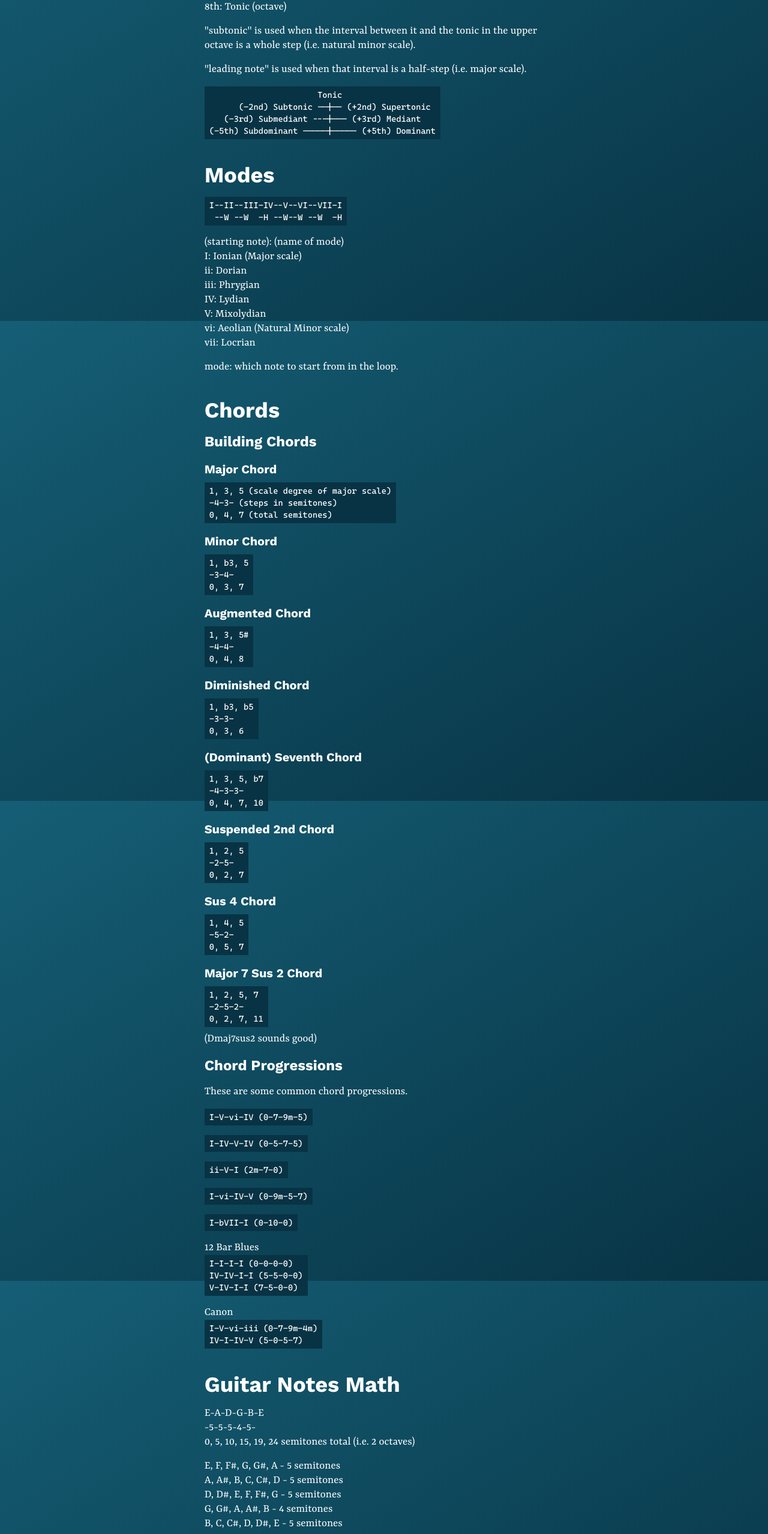
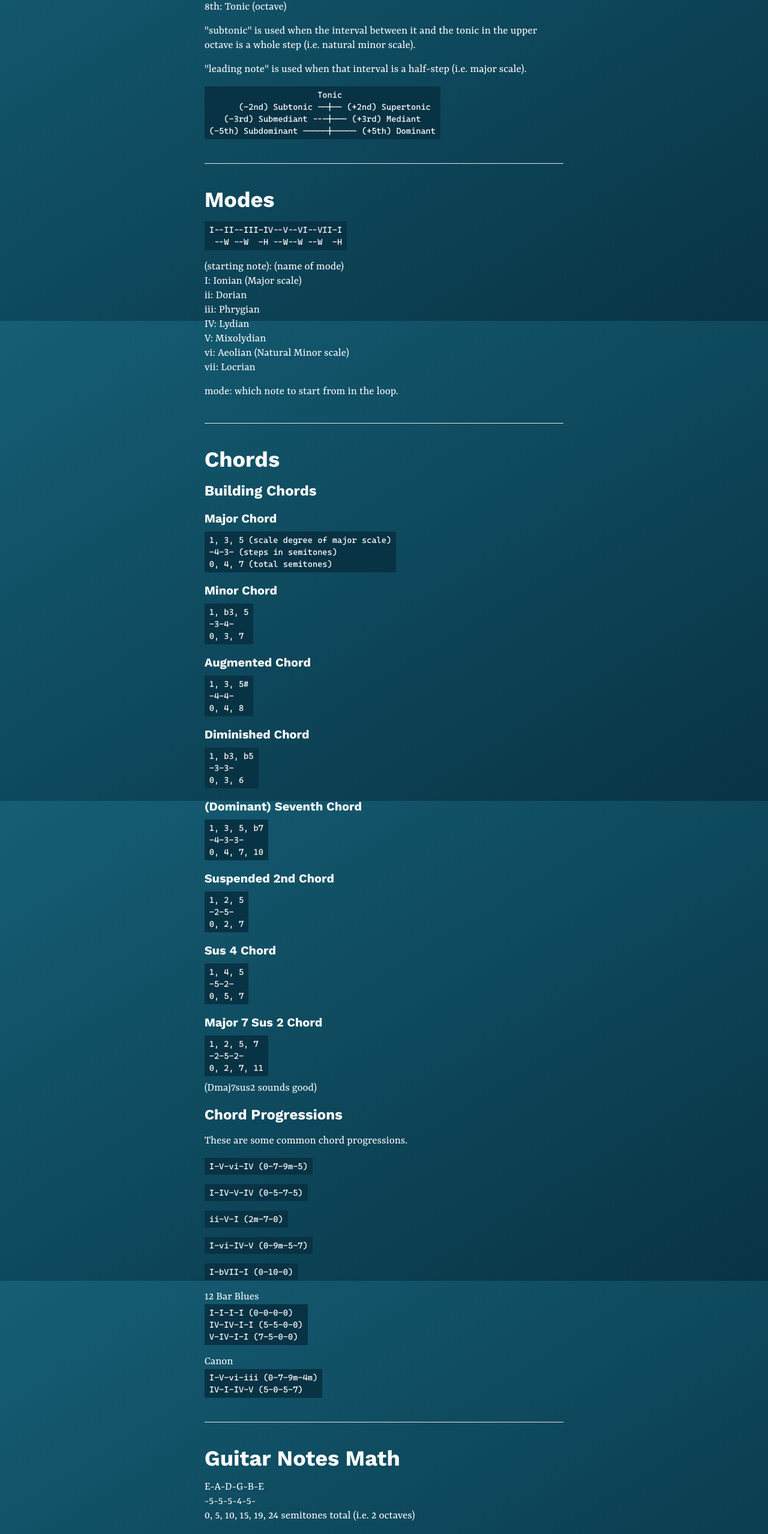
Before and after one commit to saitheninja/sai-codes, a SvelteKit app: page /garden/music-theory-notes in a window 1280 px wide. Shown: the part 5065-7622 px from the top of the page at 60% size. Built offline with nearby package versions, Linux system fonts and the light colour scheme.

Commit message:
garden: seperate writing sections with <hr />

```diff
--- a/src/routes/garden/music-theory-notes/+page.svelte
+++ b/src/routes/garden/music-theory-notes/+page.svelte
@@ -376,6 +376,8 @@ E, F, F#, G, G#, A, A#, B, C, C#, D, D#, E
     </section>
   </section>
 
+  <hr />
+
   <section class="space-y-4">
     <h2
       id="modes"
@@ -401,6 +403,8 @@ I--II--III-IV--V--VI--VII-I
 
     <p>mode: which note to start from in the loop.</p>
   </section>
+
+  <hr />
 
   <section class="space-y-4">
     <h2
@@ -565,6 +569,8 @@ IV-I-IV-V (5-0-5-7)</pre>
     </section>
   </section>
 
+  <hr />
+
   <section class="space-y-4">
     <h2
       id="guitar-notes-math"
```
